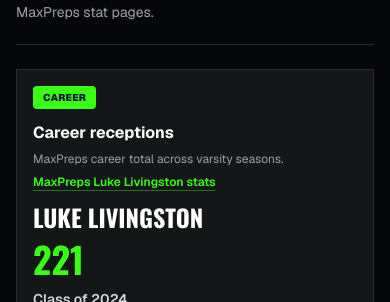
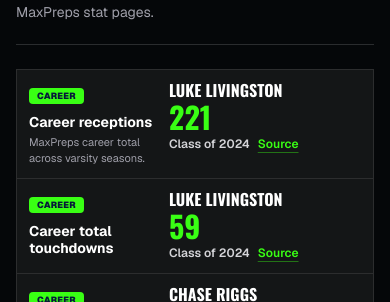
Before and after one commit to bhunter10/timpanogosfootball, a Next.js app: page /records in a window 390 px wide. Shown: the part 542-844 px from the top of the page. Built offline with nearby package versions, Linux system fonts and the light colour scheme.

Commit message:
record page, better on mobile

```diff
--- a/app/records/page.tsx
+++ b/app/records/page.tsx
@@ -334,6 +334,16 @@ const headlineRecords: readonly RecordMark[] = [
   },
   {
     side: "specialTeams",
+    category: "Game",
+    mark: "Longest field goal",
+    player: "Chris Broadhead",
+    value: "51",
+    season: "1999 game",
+    sourceId: "deseret-1999-leaders",
+    note: "Reported vs. Hillcrest on Sept. 10, 1999.",
+  },
+  {
+    side: "specialTeams",
     category: "Season",
     mark: "Kickoff return yards",
     player: "Mote Siufanua",
@@ -507,47 +517,45 @@ function RecordsTable({
             return (
               <article
                 key={`${record.side}-${record.category}-${record.mark}-${record.player}-${record.season}`}
-                className="grid gap-3 px-4 py-4 md:grid-cols-[110px_1.2fr_1fr_100px_90px] md:items-center"
+                className="grid grid-cols-[minmax(0,0.4fr)_minmax(0,0.6fr)] gap-x-3 gap-y-2 px-3 py-3 md:grid-cols-[110px_1.2fr_1fr_100px_90px] md:items-center md:gap-4 md:px-4 md:py-4"
               >
-                <span className="w-fit rounded-sm bg-[var(--tf-neon)] px-2.5 py-1 text-[10px] font-black uppercase tracking-wide text-[var(--tf-navy)]">
+                <div className="min-w-0 md:contents">
+                  <span className="w-fit rounded-sm bg-[var(--tf-neon)] px-2 py-0.5 text-[9px] font-black uppercase tracking-wide text-[var(--tf-navy)] md:px-2.5 md:py-1 md:text-[10px]">
                     {record.category}
                   </span>
-                <div>
-                  <h3 className="text-base font-bold text-white">{record.mark}</h3>
+                  <div className="mt-2 min-w-0 md:mt-0">
+                    <h3 className="text-sm font-bold leading-tight text-white md:text-base">
+                      {record.mark}
+                    </h3>
                     {record.note ? (
-                    <p className="mt-1 text-xs leading-5 text-zinc-400">
+                      <p className="mt-0.5 text-[11px] leading-4 text-zinc-400 md:mt-1 md:text-xs md:leading-5">
                         {record.note}
                       </p>
                     ) : null}
+                  </div>
+                </div>
+                <div className="min-w-0 self-start md:contents">
+                  <p className="font-display min-w-0 text-base font-bold uppercase leading-none md:text-2xl">
+                    {record.player}
+                  </p>
+                  <p className="font-display mt-1 text-3xl font-bold leading-none text-[var(--tf-neon)] md:mt-0 md:text-4xl">
+                    {record.value}
+                  </p>
+                  <div className="mt-1 flex flex-wrap items-center gap-x-2 gap-y-0.5 md:mt-0 md:block">
+                    <p className="text-xs font-semibold text-zinc-300 md:text-sm">
+                      {record.season}
+                    </p>
                     {source ? (
                       <a
                         href={source.href}
                         target="_blank"
                         rel="noopener noreferrer"
-                      className="mt-1 inline-block text-xs font-semibold text-[var(--tf-neon)] underline decoration-[var(--tf-neon)]/40 underline-offset-4 hover:decoration-[var(--tf-neon)] md:hidden"
-                    >
-                      {source.label}
-                    </a>
-                  ) : null}
-                </div>
-                <p className="font-display text-2xl font-bold uppercase leading-none">
-                  {record.player}
-                </p>
-                <p className="font-display text-4xl font-bold leading-none text-[var(--tf-neon)]">
-                  {record.value}
-                </p>
-                <div>
-                  <p className="text-sm font-semibold text-zinc-300">{record.season}</p>
-                  {source ? (
-                    <a
-                      href={source.href}
-                      target="_blank"
-                      rel="noopener noreferrer"
-                      className="hidden text-xs font-semibold text-[var(--tf-neon)] underline decoration-[var(--tf-neon)]/40 underline-offset-4 hover:decoration-[var(--tf-neon)] md:inline-block"
+                        className="text-xs font-semibold text-[var(--tf-neon)] underline decoration-[var(--tf-neon)]/40 underline-offset-4 hover:decoration-[var(--tf-neon)]"
                       >
                         Source
                       </a>
                     ) : null}
+                  </div>
                 </div>
               </article>
             );
```
Lines whose indentation alone changed are shown as unchanged.
